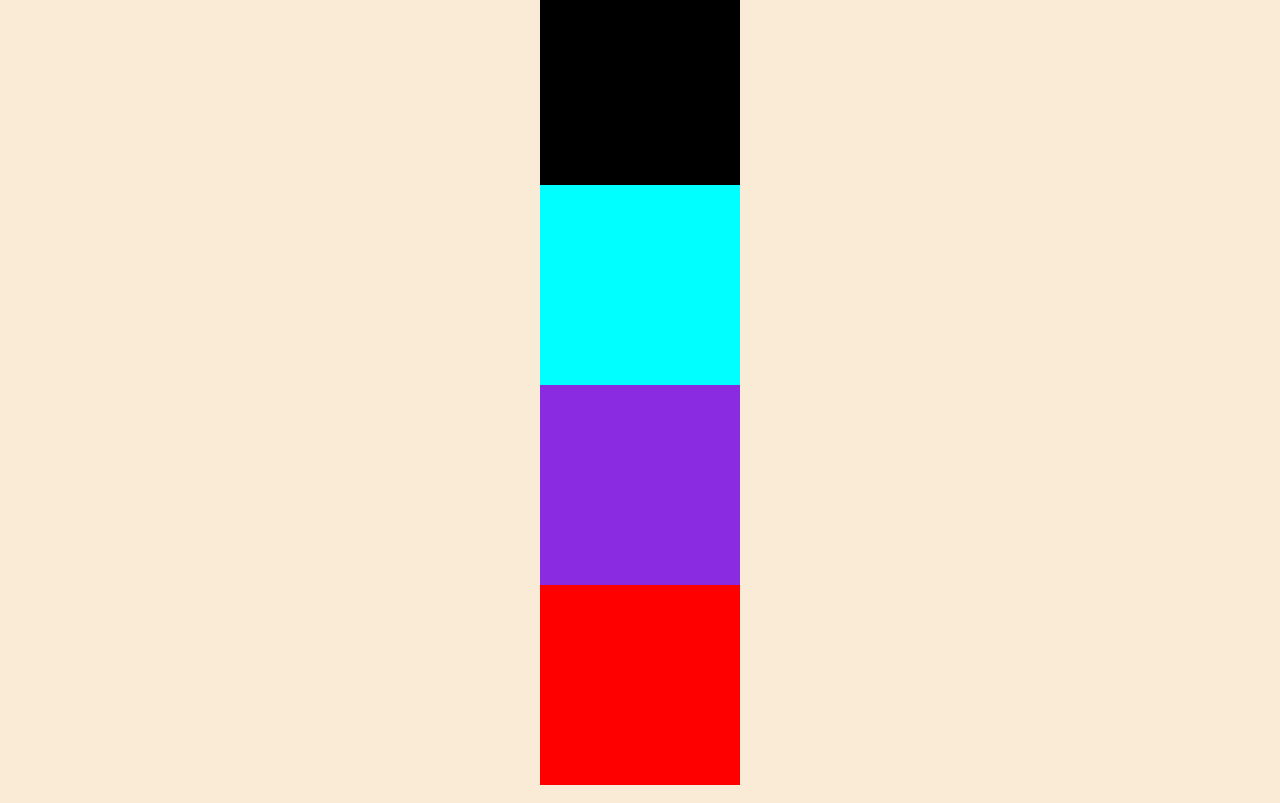
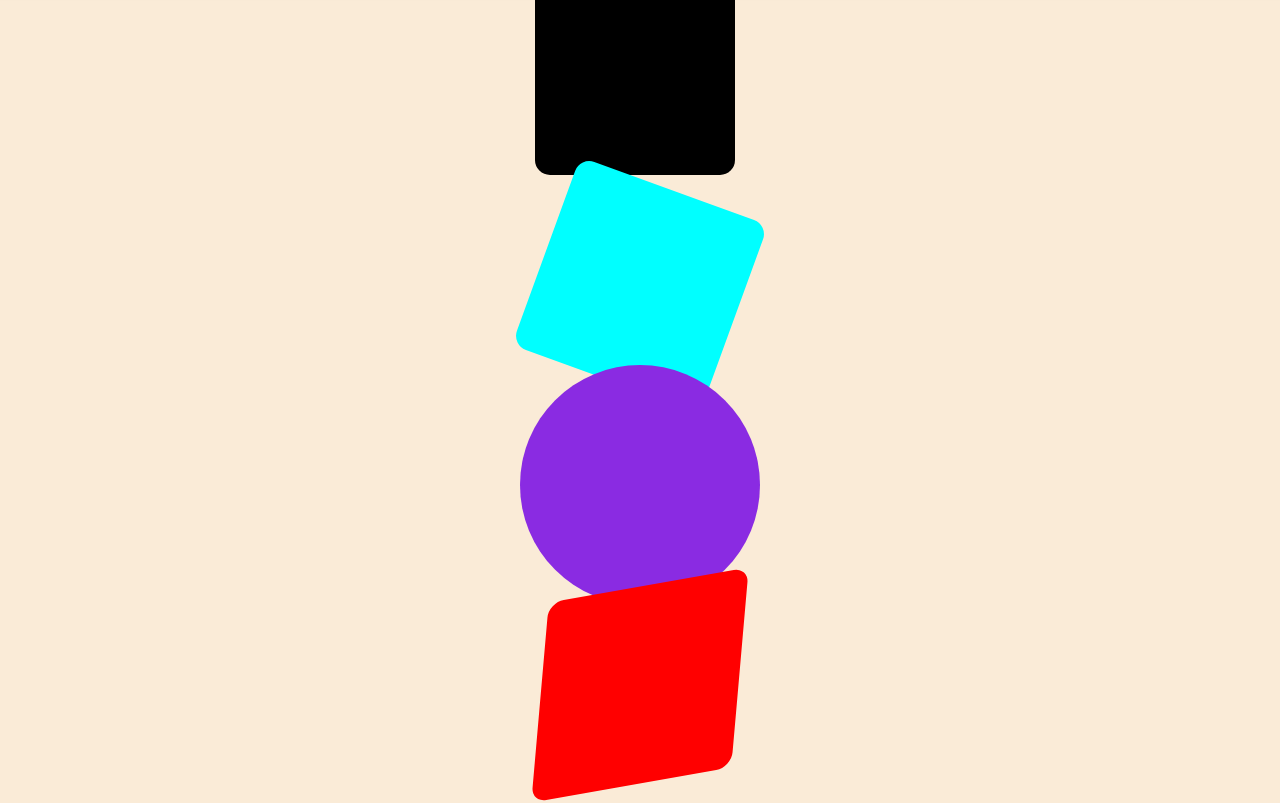
Before and after one commit to MiguelM09/Mantenimiento, a plain HTML site: page html/flexblox.html in a window 1280 px wide. Shown: the part 52-855 px from the top of the page. Drawn offline with Linux system fonts and the light colour scheme.

Commit message:
using property transform

```diff
--- a/html/flexblox.html
+++ b/html/flexblox.html
@@ -31,15 +31,25 @@
             width: 200px;
             height: 200px;
             background-color: #000;
+            border-radius: 15px;
+            transform: translate(-5px,-10px);
         }
         #son_one{
             background-color: aqua;
+            transform: rotate(20deg);
         }
         #son_two{
             background-color: blueviolet;
+            transform: scale(1.2);
+            border-radius: 50%;
         }
         #son_three{
             background-color: red;
+            transform: skew(-5deg,-10deg);
+        }
+        #son:hover{
+            transform: scale(1.2);
+            transition: all ease-in-out 0.7s;
         }
     </style>
 </head>
```
